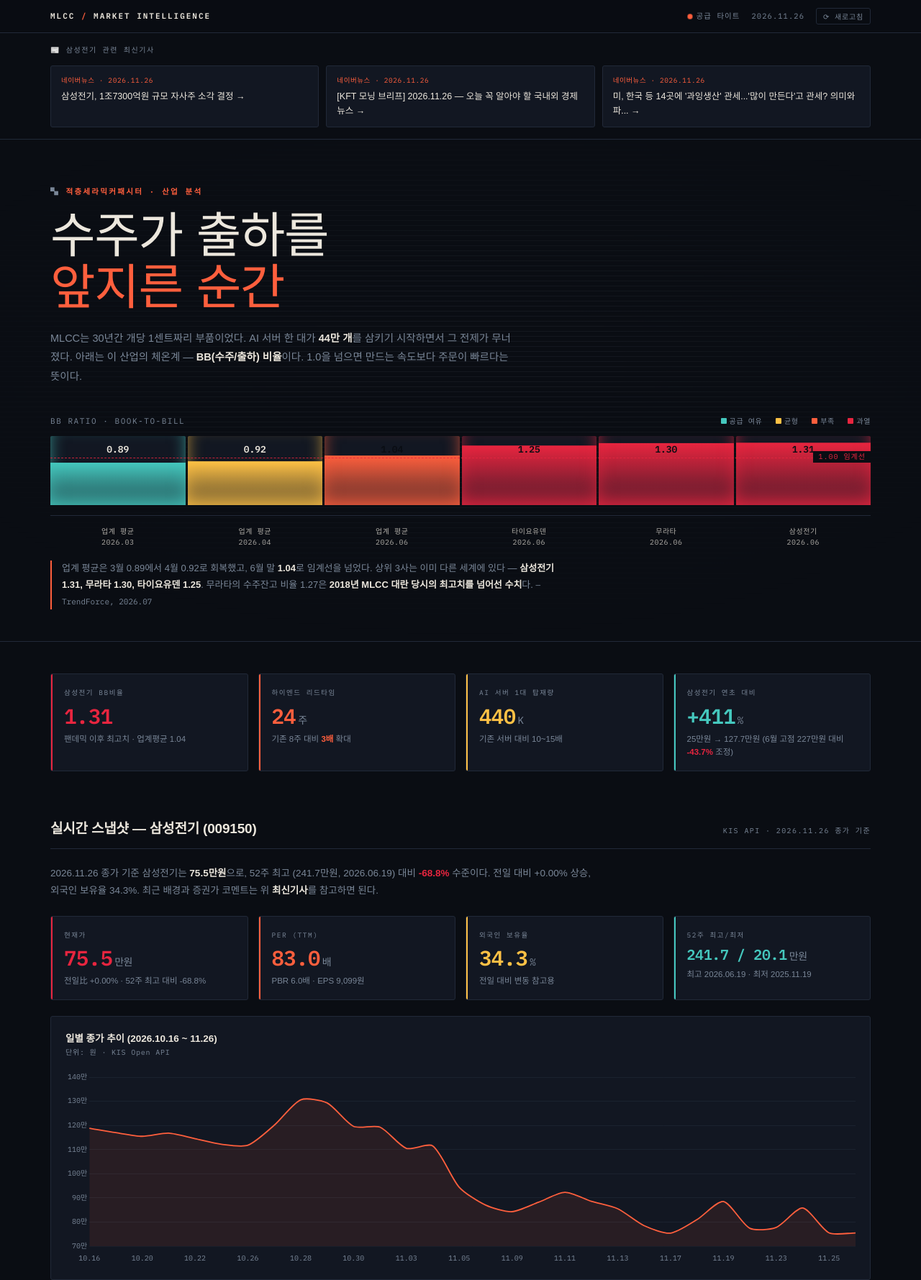
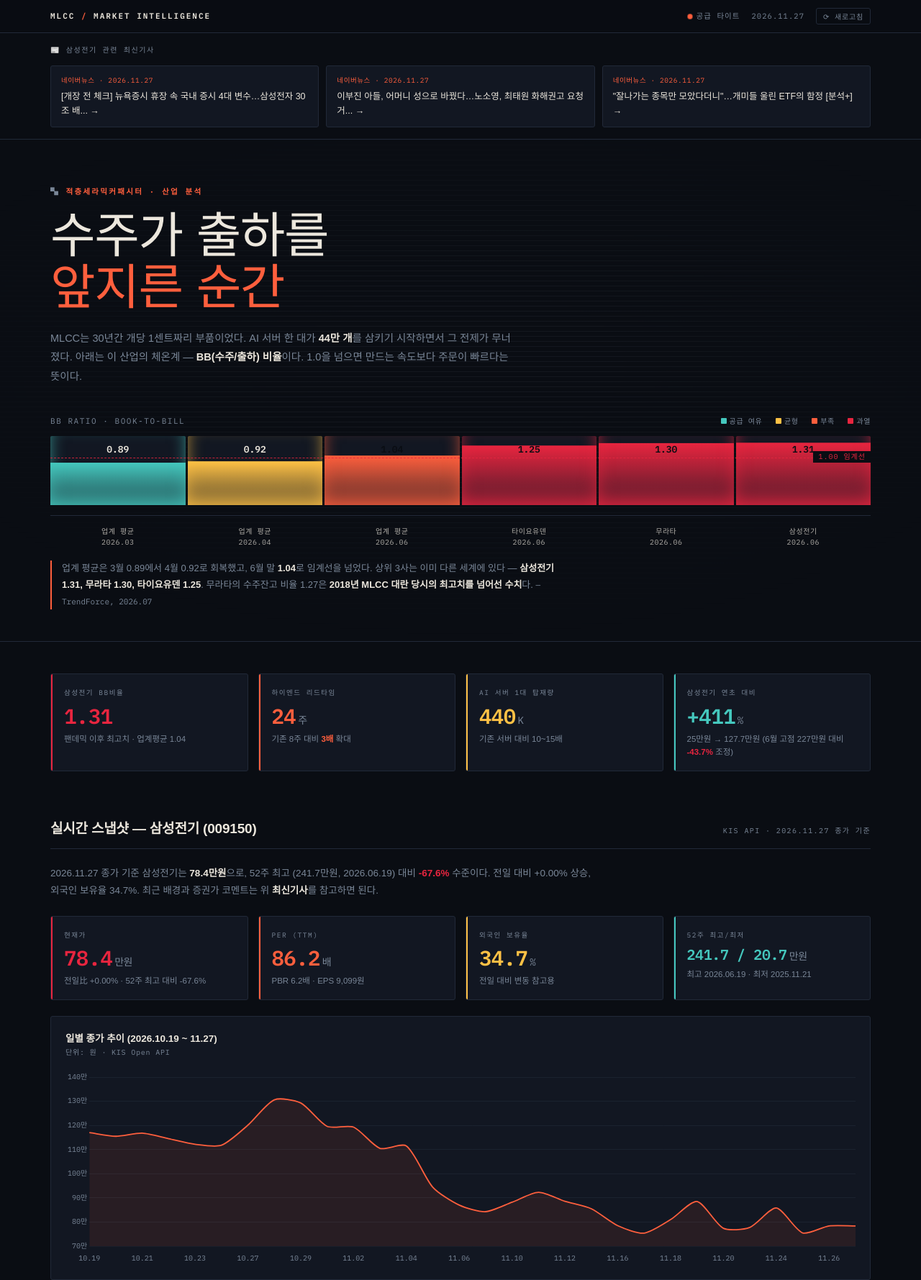
Before and after one commit to zeloso21/mlcc-dashboard, a plain HTML site: page index.html in a window 1280 px wide. Shown: the top 1779 px of the page at 72% size. Drawn offline with nearby package versions, Linux system fonts and the light colour scheme; a web font is replaced by a local one.

Commit message:
자동 업데이트: 2026-11-27 07:40 KST

```diff
--- a/index.html
+++ b/index.html
@@ -336,7 +336,7 @@ footer strong{color:var(--nickel);font-weight:600;letter-spacing:.12em}
     <div class="brand">MLCC <span>/</span> MARKET INTELLIGENCE</div>
     <div class="stamp mono">
       <span><span class="pulse"></span>공급 타이트</span>
-      <span><!--TOPDATE_START-->2026.11.26<!--TOPDATE_END--></span>
+      <span><!--TOPDATE_START-->2026.11.27<!--TOPDATE_END--></span>
       <button onclick="location.reload(true)" title="최신 데이터로 새로고침 (매일 자동 갱신)"
         style="background:transparent;border:1px solid var(--rule);color:var(--nickel);border-radius:3px;
         padding:3px 9px;font-family:'IBM Plex Mono',monospace;font-size:10px;letter-spacing:.08em;
@@ -350,17 +350,17 @@ footer strong{color:var(--nickel);font-weight:600;letter-spacing:.12em}
   <div class="newsbar-in">
     <div class="newsbar-title">📰 삼성전기 관련 최신기사</div>
     <div class="news-grid"><!--NEWS_START-->
-      <a class="news-item" href="https://www.m-i.kr/news/articleView.html?idxno=2023575" target="_blank" rel="noopener">
-        <div class="news-src">네이버뉴스 · 2026.11.26</div>
-        <div class="news-t">삼성전기, 1조7300억원 규모 자사주 소각 결정 &rarr;</div>
+      <a class="news-item" href="https://www.megaeconomy.co.kr/news/newsview.php?ncode=1065565355506730" target="_blank" rel="noopener">
+        <div class="news-src">네이버뉴스 · 2026.11.27</div>
+        <div class="news-t">[개장 전 체크] 뉴욕증시 휴장 속 국내 증시 4대 변수…삼성전자 30조 배... &rarr;</div>
       </a>
-      <a class="news-item" href="https://www.fntimes.com/html/view.php?ud=202611260708538272141825007d_18" target="_blank" rel="noopener">
-        <div class="news-src">네이버뉴스 · 2026.11.26</div>
-        <div class="news-t">[KFT 모닝 브리프] 2026.11.26 — 오늘 꼭 알아야 할 국내외 경제뉴스 &rarr;</div>
+      <a class="news-item" href="https://n.news.naver.com/mnews/article/081/0003703751?sid=102" target="_blank" rel="noopener">
+        <div class="news-src">네이버뉴스 · 2026.11.27</div>
+        <div class="news-t">이부진 아들, 어머니 성으로 바꿨다…노소영, 최태원 화해권고 요청 거... &rarr;</div>
       </a>
-      <a class="news-item" href="https://n.news.naver.com/mnews/article/052/0002438183?sid=101" target="_blank" rel="noopener">
-        <div class="news-src">네이버뉴스 · 2026.11.26</div>
-        <div class="news-t">미, 한국 등 14곳에 '과잉생산' 관세...'많이 만든다'고 관세? 의미와 파... &rarr;</div>
+      <a class="news-item" href="https://n.news.naver.com/mnews/article/015/0005358866?sid=101" target="_blank" rel="noopener">
+        <div class="news-src">네이버뉴스 · 2026.11.27</div>
+        <div class="news-t">"잘나가는 종목만 모았다더니"…개미들 울린 ETF의 함정 [분석+] &rarr;</div>
       </a>
       <!--NEWS_END--></div>
   </div>
@@ -432,39 +432,39 @@ footer strong{color:var(--nickel);font-weight:600;letter-spacing:.12em}
 <section id="livesnapshot">
   <div class="sec-head">
     <h2>실시간 스냅샷 — 삼성전기 (009150)</h2>
-    <span class="tag"><!--ASOF_START-->KIS API · 2026.11.26 종가 기준<!--ASOF_END--></span>
+    <span class="tag"><!--ASOF_START-->KIS API · 2026.11.27 종가 기준<!--ASOF_END--></span>
   </div>
   <p class="lede"><!--LEDE_START-->
-    2026.11.26 종가 기준 삼성전기는 <b>75.5만원</b>으로, 52주 최고
-    (241.7만원, 2026.06.19) 대비 <b style="color:var(--crit)">-68.8%</b> 수준이다.
-    전일 대비 +0.00% 상승, 외국인 보유율 34.3%.
+    2026.11.27 종가 기준 삼성전기는 <b>78.4만원</b>으로, 52주 최고
+    (241.7만원, 2026.06.19) 대비 <b style="color:var(--crit)">-67.6%</b> 수준이다.
+    전일 대비 +0.00% 상승, 외국인 보유율 34.7%.
     최근 배경과 증권가 코멘트는 위 <b>최신기사</b>를 참고하면 된다.
   <!--LEDE_END--></p>
   <div class="kpis" style="margin:22px 0"><!--LIVEKPI_START-->
     <div class="kpi" style="--accent:var(--crit)">
       <div class="kpi-l">현재가</div>
-      <div class="kpi-v">75.5<small>만원</small></div>
-      <div class="kpi-d">전일比 +0.00% · 52주 최고 대비 -68.8%</div>
+      <div class="kpi-v">78.4<small>만원</small></div>
+      <div class="kpi-d">전일比 +0.00% · 52주 최고 대비 -67.6%</div>
     </div>
     <div class="kpi" style="--accent:var(--hot)">
       <div class="kpi-l">PER (TTM)</div>
-      <div class="kpi-v">83.0<small>배</small></div>
-      <div class="kpi-d">PBR 6.0배 · EPS 9,099원</div>
+      <div class="kpi-v">86.2<small>배</small></div>
+      <div class="kpi-d">PBR 6.2배 · EPS 9,099원</div>
     </div>
     <div class="kpi" style="--accent:var(--warm)">
       <div class="kpi-l">외국인 보유율</div>
-      <div class="kpi-v">34.3<small>%</small></div>
+      <div class="kpi-v">34.7<small>%</small></div>
       <div class="kpi-d">전일 대비 변동 참고용</div>
     </div>
     <div class="kpi" style="--accent:var(--cool)">
       <div class="kpi-l">52주 최고/최저</div>
-      <div class="kpi-v" style="font-size:20px">241.7 / 20.1<small>만원</small></div>
-      <div class="kpi-d">최고 2026.06.19 · 최저 2025.11.19</div>
+      <div class="kpi-v" style="font-size:20px">241.7 / 20.7<small>만원</small></div>
+      <div class="kpi-d">최고 2026.06.19 · 최저 2025.11.21</div>
     </div>
     <!--LIVEKPI_END--></div>
   <div class="card">
     <div class="card-head">
-      <div><div class="card-title"><!--DATERANGE_START-->일별 종가 추이 (2026.10.16 ~ 11.26)<!--DATERANGE_END--></div><div class="card-sub">단위: 원 · KIS Open API</div></div>
+      <div><div class="card-title"><!--DATERANGE_START-->일별 종가 추이 (2026.10.19 ~ 11.27)<!--DATERANGE_END--></div><div class="card-sub">단위: 원 · KIS Open API</div></div>
     </div>
     <div class="canvas-box"><canvas id="cSemcoPrice"></canvas></div>
   </div>
@@ -911,7 +911,7 @@ new Chart(document.getElementById('cPer'),{
 /* 6. 삼성전기 실시간 주가 추이 */
 /*SEMCO_PRICE_START*/
 const SEMCO_PRICE=[
-  ['10.16',1188000],['10.19',1170000],['10.20',1155000],['10.21',1168000],['10.22',1145000],['10.23',1122000],['10.26',1118000],['10.27',1201000],['10.28',1306000],['10.29',1293000],['10.30',1196000],['11.02',1193000],['11.03',1105000],['11.04',1115000],['11.05',944000],['11.06',870000],['11.09',843000],['11.10',882000],['11.11',923000],['11.12',886000],['11.13',855000],['11.16',785000],['11.17',754000],['11.18',810000],['11.19',885000],['11.20',774000],['11.23',778000],['11.24',858000],['11.25',755000],['11.26',755000]
+  ['10.19',1170000],['10.20',1155000],['10.21',1168000],['10.22',1145000],['10.23',1122000],['10.26',1118000],['10.27',1201000],['10.28',1306000],['10.29',1293000],['10.30',1196000],['11.02',1193000],['11.03',1105000],['11.04',1115000],['11.05',944000],['11.06',870000],['11.09',843000],['11.10',882000],['11.11',923000],['11.12',886000],['11.13',855000],['11.16',785000],['11.17',754000],['11.18',810000],['11.19',885000],['11.20',774000],['11.23',778000],['11.24',858000],['11.25',755000],['11.26',784000],['11.27',784000]
 ];
 /*SEMCO_PRICE_END*/
 const peakIdx=SEMCO_PRICE.findIndex(d=>d[0]==='06.19');
```
